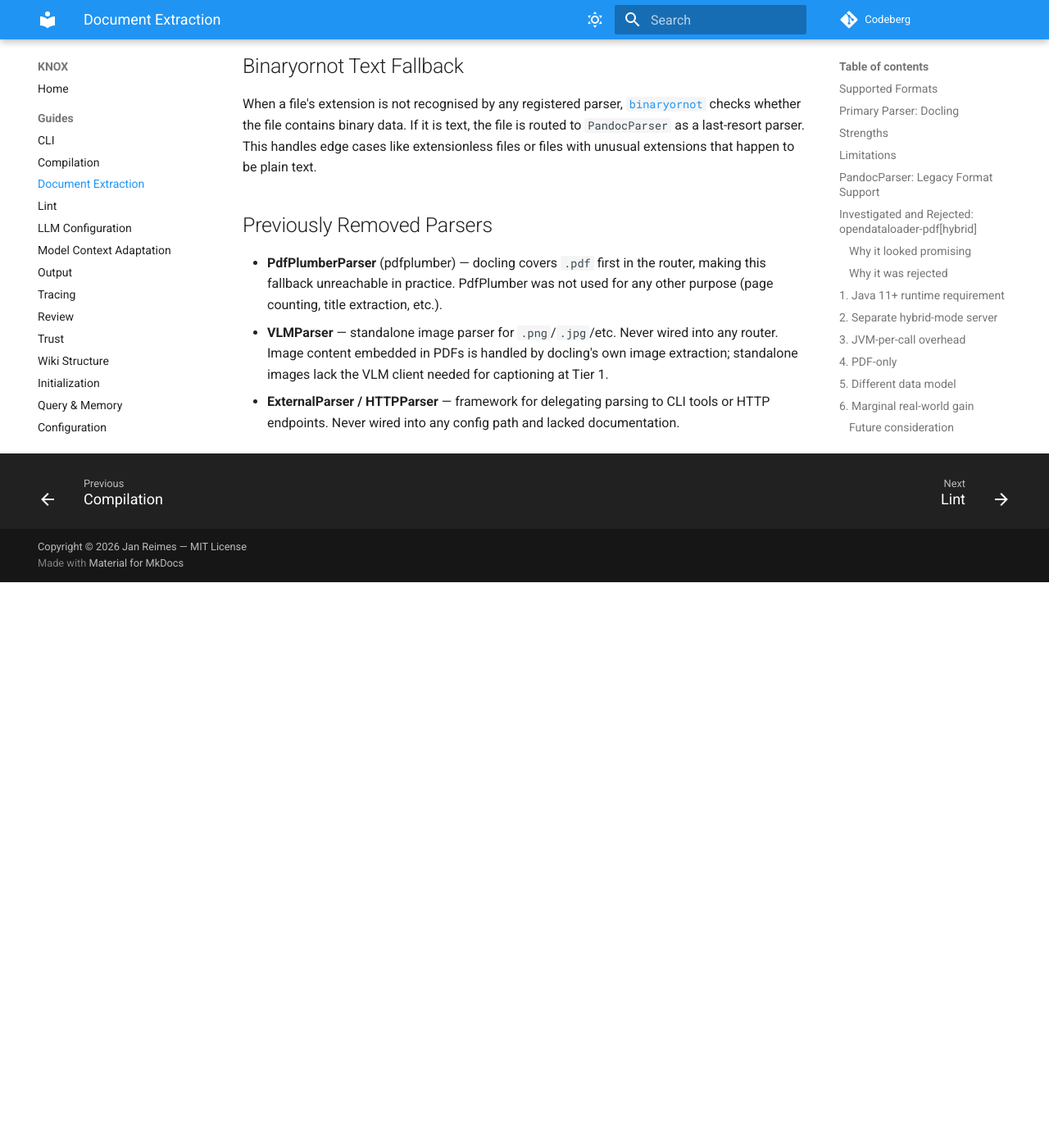
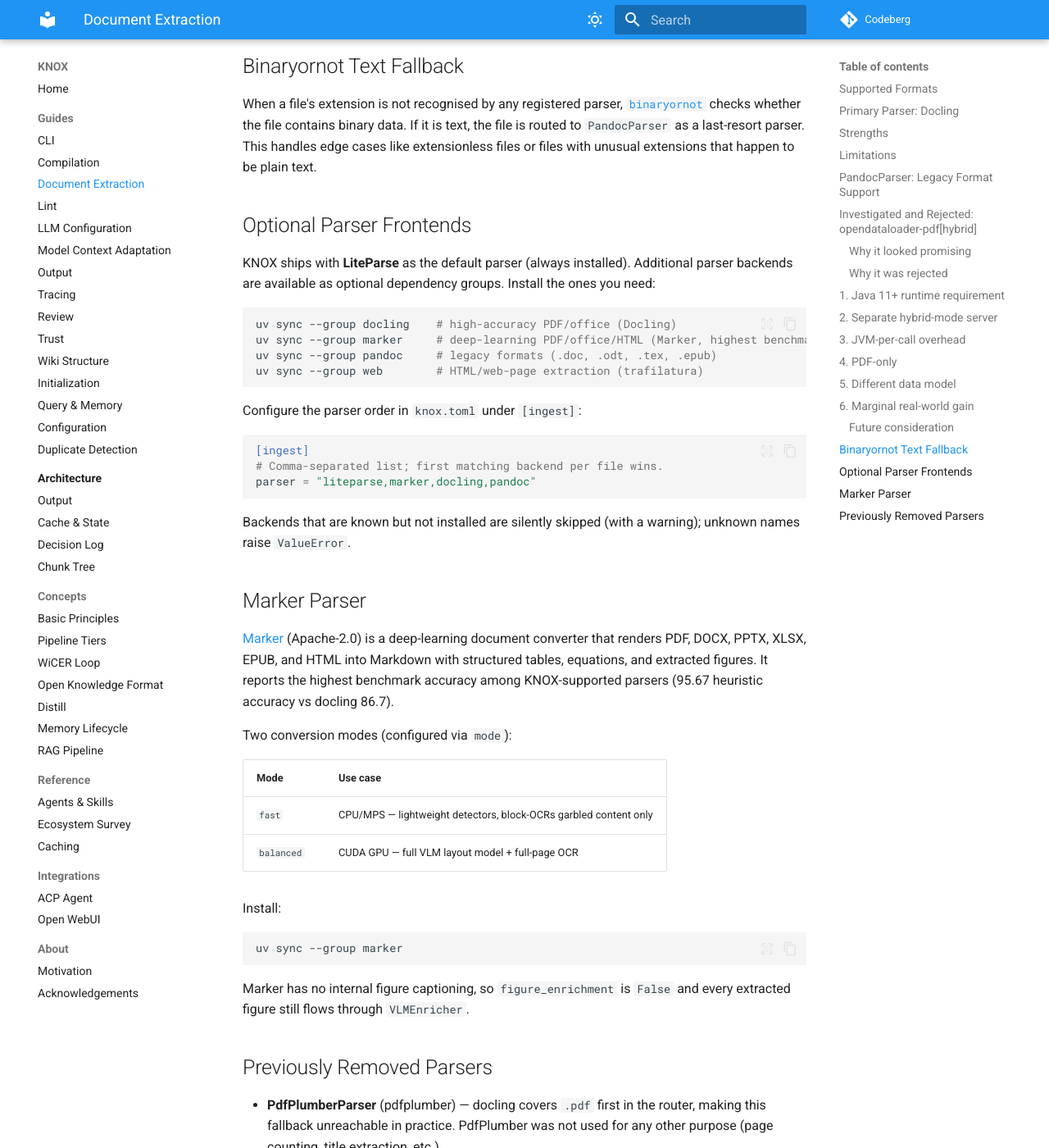
Before and after one commit to jr2804/kompend, an MkDocs documentation site: the page built from docs/guides/document-extraction.md, in a window 1280 px wide and 1400 px high, scrolled down 3785 px. Shown: the whole window at 82% size. Built offline with MkDocs 1.6.1 and Material for MkDocs 9.7.7, drawn with Linux system fonts in a browser that asks for light colours; before the commit the page ends 4495 px from its top, so only the background shows below that.

Commit message:
docs: document optional parser frontends and Marker backend
- Added 'Optional Parser Frontends' section with install instructions
- Added Marker parser section with mode documentation
- Updated document-extraction.md

````diff
--- a/docs/guides/document-extraction.md
+++ b/docs/guides/document-extraction.md
@@ -144,6 +144,54 @@
 extensionless files or files with unusual extensions that happen to be
 plain text.
 
+## Optional Parser Frontends
+
+KNOX ships with **LiteParse** as the default parser (always installed).
+Additional parser backends are available as optional dependency groups.
+Install the ones you need:
+
+```bash
+uv sync --group docling    # high-accuracy PDF/office (Docling)
+uv sync --group marker     # deep-learning PDF/office/HTML (Marker, highest benchmark accuracy)
+uv sync --group pandoc     # legacy formats (.doc, .odt, .tex, .epub)
+uv sync --group web        # HTML/web-page extraction (trafilatura)
+```
+
+Configure the parser order in `knox.toml` under `[ingest]`:
+
+```toml
+[ingest]
+# Comma-separated list; first matching backend per file wins.
+parser = "liteparse,marker,docling,pandoc"
+```
+
+Backends that are known but not installed are silently skipped (with a
+warning); unknown names raise `ValueError`.
+
+## Marker Parser
+
+[Marker](https://github.com/datalab-to/marker) (Apache-2.0) is a deep-learning
+document converter that renders PDF, DOCX, PPTX, XLSX, EPUB, and HTML into
+Markdown with structured tables, equations, and extracted figures. It reports
+the highest benchmark accuracy among KNOX-supported parsers (95.67 heuristic
+accuracy vs docling 86.7).
+
+Two conversion modes (configured via `mode`):
+
+| Mode | Use case |
+|------|----------|
+| `fast` | CPU/MPS — lightweight detectors, block-OCRs garbled content only |
+| `balanced` | CUDA GPU — full VLM layout model + full-page OCR |
+
+Install:
+
+```bash
+uv sync --group marker
+```
+
+Marker has no internal figure captioning, so `figure_enrichment` is `False`
+and every extracted figure still flows through `VLMEnricher`.
+
 ## Previously Removed Parsers
 
 - **PdfPlumberParser** (pdfplumber) — docling covers `.pdf` first in the
````
